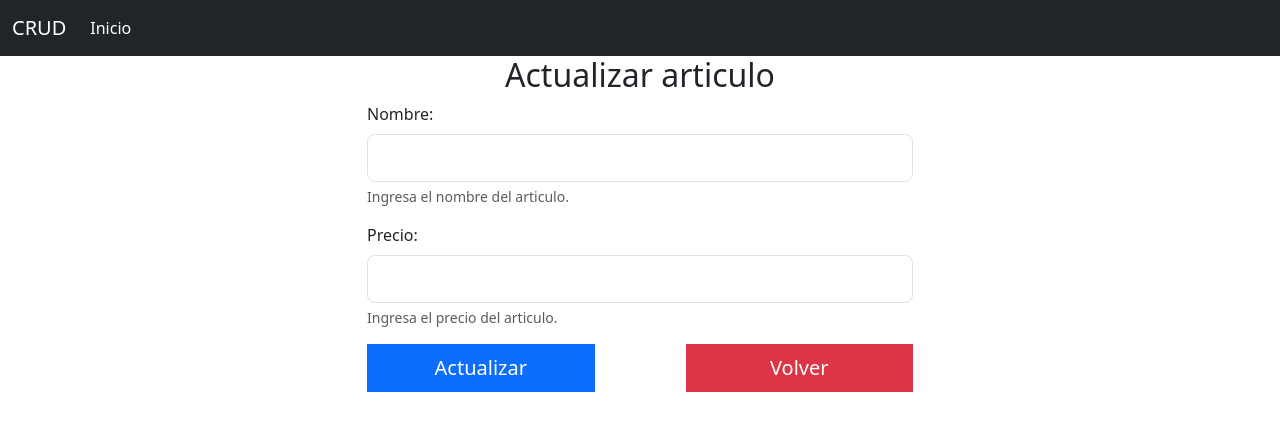
After one commit to bcoroyg/crud-articles, a Flask app: template app/templates/article/edit.html in a window 1280 px wide. The commit adds this page. Shown: the top 431 px of the page. Run offline with Flask 2, Linux system fonts and the light colour scheme; the template is opened without the code that fills it, so the values that code supplies are empty; some libraries are stand-ins or nearby versions.

Commit message:
actualización y eliminación de articulo

```diff
--- /dev/null
+++ b/app/templates/article/edit.html
@@ -0,0 +1,38 @@
+{% extends 'base.html' %}
+{% block title %} Agregar Articulo {% endblock title%}
+
+{% block content %}
+  <section class="row justify-content-center">
+    <h3 class="text-center fs-2">Actualizar articulo</h3>
+    <form class="col-md-6" action="{{url_for('update_article', id=article[0])}}" method="post">
+      <div class="mb-3">
+        <label for="name" class="form-label">Nombre:</label>
+        <input
+          type="text"
+          class="form-control form-control-lg"
+          id="name"
+          name="name"
+          value="{{article[1]}}"
+          aria-describedby="nameHelp"
+        />
+        <div id="nameHelp" class="form-text">Ingresa el nombre del articulo.</div>
+      </div>
+      <div class="mb-3">
+        <label for="name" class="form-label">Precio:</label>
+        <input
+          type="text"
+          class="form-control form-control-lg"
+          id="price"
+          name="price"
+          value="{{article[2]}}"
+          aria-describedby="priceHelp"
+        />
+        <div id="priceHelp" class="form-text">Ingresa el precio del articulo.</div>
+      </div>
+      <div class="d-flex flex-column flex-md-row justify-content-md-between">
+        <button class="btn btn-primary btn-lg col-md-5 rounded-0 mb-1 mb-md-0" type='submit'>Actualizar</button>
+        <a href="{{url_for('get_articles')}}" class="btn btn-danger btn-lg col-md-5 rounded-0" role="button">Volver</a>
+      </div>
+    </form>
+  </section>
+{% endblock content %}
--- a/app/templates/article/index.html
+++ b/app/templates/article/index.html
@@ -35,7 +35,7 @@
                 role="button"
                 >Editar</a
               >
-              <form class="col-md-5" action="{{url_for('delete_article', id=article[0])}}" method="post">
+              <form class="col-md-5" action="{{url_for('delete_article')}}" method="post">
                 <input type="hidden" name="id" value="{{article[0]}}">
                 <button
                   class="btn btn-danger rounded-0 w-100"
```
Also changed, not shown: app/__init__.py (+22 -6 lines).
